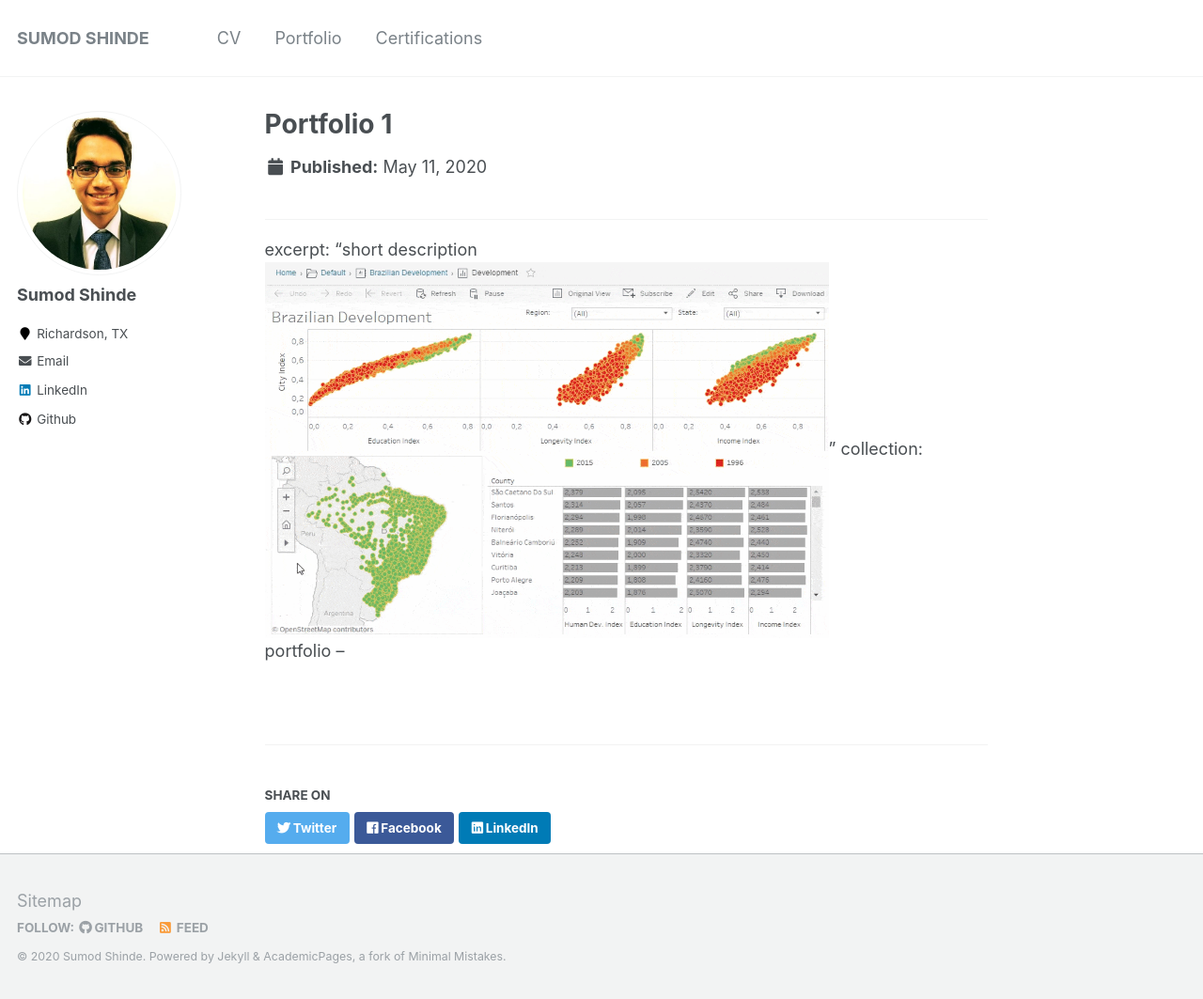
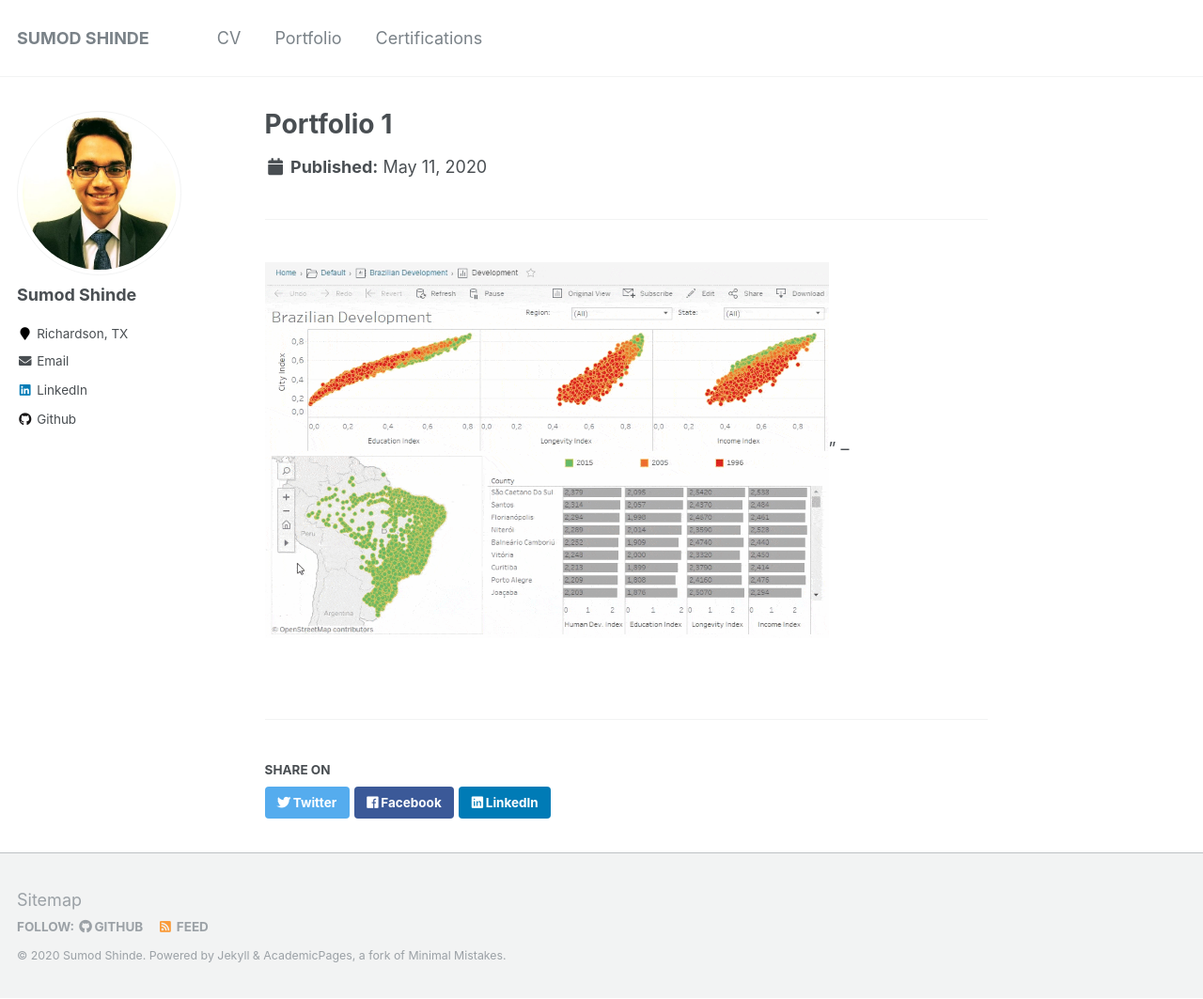
Before and after one commit to sumodshinde/sumodshinde.github.io, a Jekyll site: the page built from _portfolio/portfolio-1.md, in a window 1280 px wide and 1063 px high. Shown: the whole window at 94% size. Built offline with Jekyll 4.4.1, drawn with Linux system fonts in a browser that asks for light colours.

Commit message:
Update portfolio-1.md

```diff
--- a/_portfolio/portfolio-1.md
+++ b/_portfolio/portfolio-1.md
@@ -1,4 +1,3 @@
 ---
-excerpt: "short description<br/><img src='/images/dummy_viz.gif' width='600' height='350'>"
-collection: portfolio
+<br/><img src='/images/dummy_viz.gif' width='600' height='350'>"
 --
```
